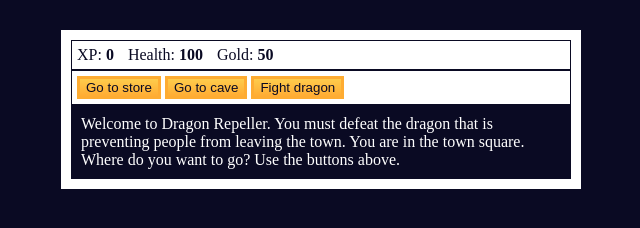
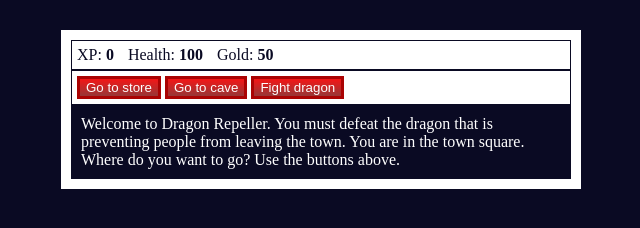
Before and after one commit to Uchoosecode/Free-Code-Camp, a plain HTML site: page Javascript/RPG/index.html in a window 1280 px wide. Shown: the whole page, without its empty margins (319-959 px from the left). Drawn offline with Linux system fonts and the light colour scheme.

Commit message:
changed colors

```diff
--- a/Javascript/RPG/styles.css
+++ b/Javascript/RPG/styles.css
@@ -37,8 +37,8 @@ body {
 
 button {
     cursor: pointer;
-    color: #0a0a23;
-    background-color: #feac32;
-    background-image: linear-gradient(#fecc4c, #ffac33);
-    border: 3px solid #feac32;
+    color: #fdfdfd;
+    background-color: #feea32;
+    background-image: linear-gradient(#f31616, #973737);
+    border: 3px solid #aa0303;
 }
```
